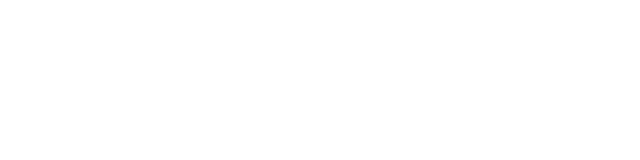
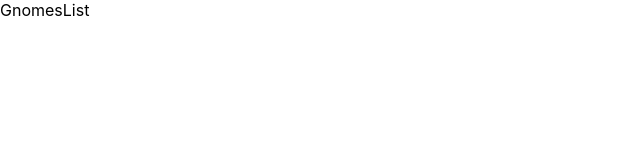
Before and after one commit to rusomarques/brastlewark, a React (Create React App) app: page / in a window 1280 px wide. Shown: the top 160 px of the page, without its empty margins (0-640 px from the left). Built offline with nearby package versions, Linux system fonts and the light colour scheme.

Commit message:
feat(App.js): renders GnomesBrowser.js

```diff
--- a/src/App.js
+++ b/src/App.js
@@ -1,10 +1,11 @@
 import React, { Component } from 'react';
+import GnomesBrowser from './containers/GnomeBrowser';
 
 class App extends Component {
   render() {
     return (
       <div className="App">
-
+        <GnomesBrowser />
       </div>
     );
   }
```
